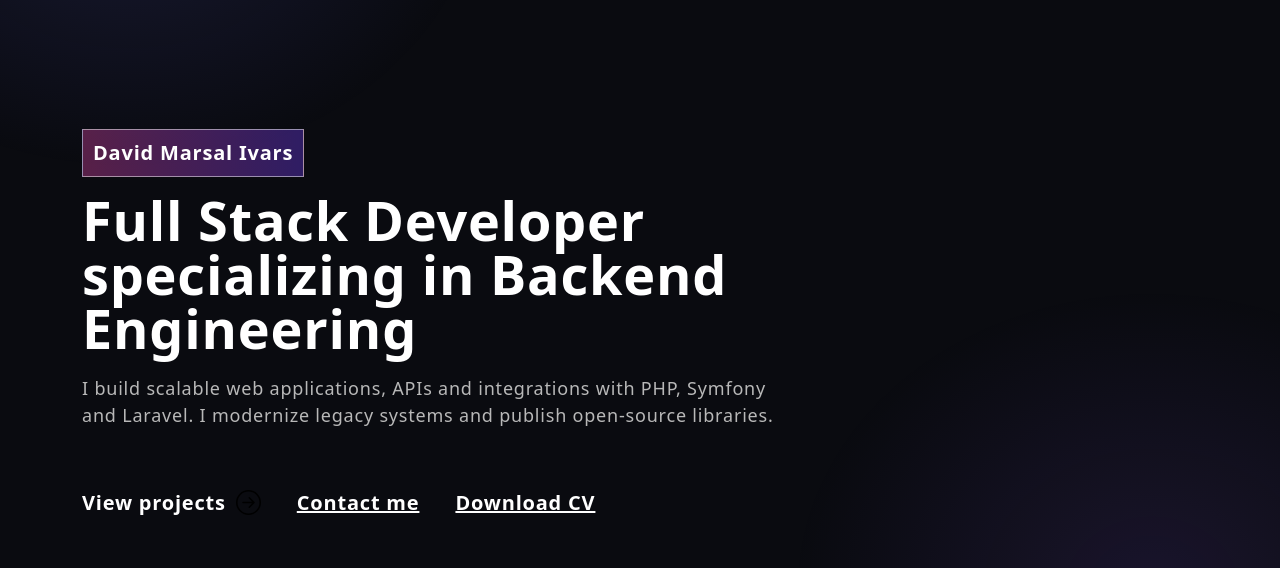
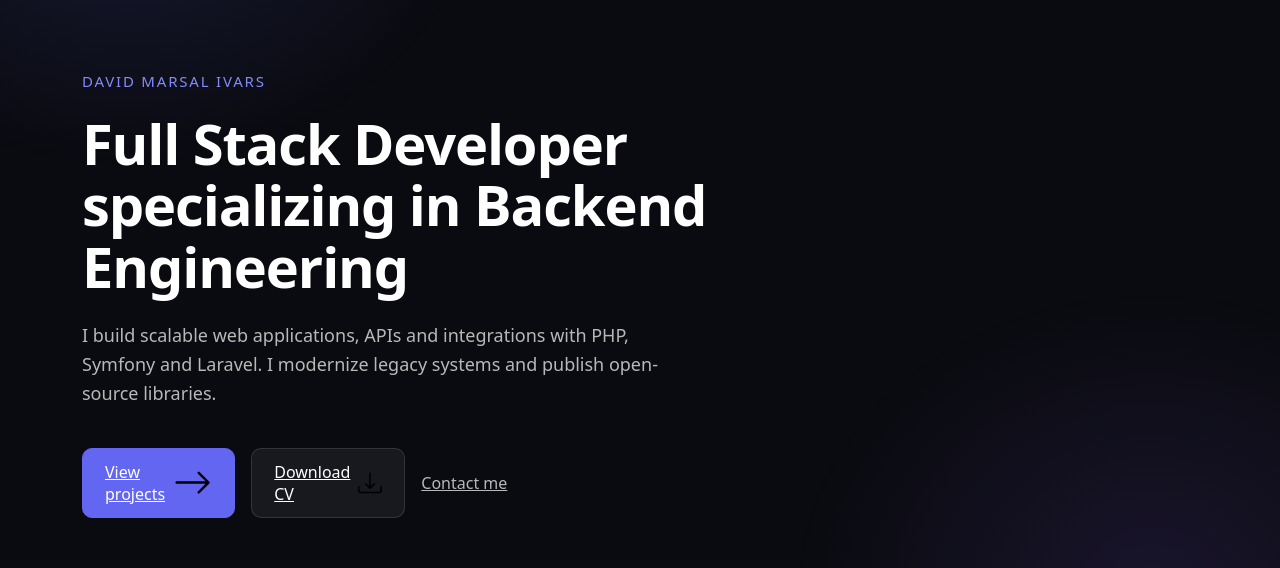
Before and after one commit to dmarsal90/react-portfolio, a React (Vite) app: page / in a window 1280 px wide. Shown: the part 131-699 px from the top of the page. Built offline with nearby package versions, Linux system fonts and the light colour scheme; no server answers.

Commit message:
feat: text-only hero with a primary button, a CV download button and a contact link

```diff
--- a/src/App.css
+++ b/src/App.css
@@ -254,65 +254,29 @@ nav.navbar .navbar-toggler[aria-expanded="true"] .navbar-toggler-icon {
 
 /************ Banner Css ************/
 .banner {
-  margin-top: 0;
-  padding: 260px 0 100px 0;
+  padding: 200px 0 100px;
 }
 .banner .tagline {
-  font-weight: 700;
-  letter-spacing: 0.8px;
-  padding: 8px 10px;
-  background: linear-gradient(90.21deg, rgba(170, 54, 124, 0.5) -5.91%, rgba(74, 47, 189, 0.5) 111.58%);
-  border: 1px solid rgba(255, 255, 255, 0.5);
-  font-size: 20px;
-  margin-bottom: 16px;
   display: inline-block;
+  margin-bottom: 20px;
+  color: #818cf8;
+  font-size: 15px;
+  font-weight: 500;
+  letter-spacing: 0.12em;
+  text-transform: uppercase;
 }
 .banner h1 {
-  font-size: 54px;
-  font-weight: 700;
-  letter-spacing: 0.8px;
-  line-height: 1;
-  margin-bottom: 20px;
-  display: block;
+  margin-bottom: 24px;
+  font-size: clamp(2.25rem, 5vw, 3.5rem);
+  font-weight: 600;
+  letter-spacing: -0.02em;
+  line-height: 1.1;
 }
 .banner p {
-  color: #B8B8B8;
+  max-width: 60ch;
+  color: var(--muted);
   font-size: 18px;
-  letter-spacing: 0.8px;
-  line-height: 1.5em;
-  width: 96%;
-}
-.banner .connect-btn {
-  color: #fff;
-  font-weight: 700;
-  font-size: 20px;
-  letter-spacing: 0.8px;
-  display: flex;
-  text-decoration: none;
-  align-items: center;
-}
-.banner .connect-btn svg {
-  font-size: 25px;
-  margin-left: 10px;
-  transition: 0.3s ease-in-out;
-  line-height: 1;
-}
-.banner .connect-btn:hover svg {
-  margin-left: 25px;
-}
-.banner img {
-  animation: updown 3s linear infinite;
-}
-@keyframes updown {
-    0% {
-        transform: translateY(-20px);
-    }
-    50% {
-        transform: translateY(20px);
-    }
-    100% {
-        transform: translateY(-20px);
-    }
+  line-height: 1.6;
 }
 
 /************ Skills Css ************/
@@ -716,16 +680,30 @@ a:focus-visible, button:focus-visible, summary:focus-visible, input:focus-visibl
   display: flex;
   flex-wrap: wrap;
   align-items: center;
-  gap: 16px 36px;
-  margin-top: 60px;
+  gap: 12px 16px;
+  margin-top: 40px;
 }
-.banner .hero-link {
+.btn-solid, .btn-ghost {
+  display: inline-flex;
+  align-items: center;
+  gap: 8px;
+  padding: 12px 22px;
+  border-radius: 10px;
   color: #fff;
-  font-size: 20px;
-  font-weight: 700;
-  letter-spacing: 0.8px;
+  font-size: 16px;
+  font-weight: 500;
+  transition: 0.2s ease-in-out;
+}
+.btn-solid { background: var(--accent); border: 1px solid var(--accent); }
+.btn-solid:hover { background: #4f52d9; color: #fff; }
+.btn-ghost { background: rgb(255 255 255 / 0.06); border: 1px solid var(--glass-border); }
+.btn-ghost:hover { background: rgb(255 255 255 / 0.12); color: #fff; }
+.hero-link {
+  color: var(--muted);
+  font-size: 16px;
   text-decoration: underline;
 }
+.hero-link:hover { color: #fff; }
 
 /************ Case studies ************/
 .proj-badge {
--- a/src/sections/Hero.jsx
+++ b/src/sections/Hero.jsx
@@ -1,5 +1,5 @@
 import { Container, Row, Col } from "react-bootstrap";
-import { ArrowRightCircle } from "react-bootstrap-icons";
+import { ArrowRight, Download } from "react-bootstrap-icons";
 import TrackVisibility from "../components/TrackVisibility";
 import { useI18n } from "../i18n";
 
@@ -17,9 +17,9 @@ export const Hero = () => {
                   <h1>{t.hero.title}</h1>
                   <p>{t.hero.text}</p>
                   <div className="hero-actions">
-                    <a className="connect-btn" href="#projects">{t.hero.viewProjects} <ArrowRightCircle size={25} aria-hidden="true" /></a>
+                    <a className="btn-solid" href="#projects">{t.hero.viewProjects} <ArrowRight aria-hidden="true" /></a>
+                    <a className="btn-ghost" href={`/David_Marsal_Ivars_CV_${locale.toUpperCase()}.pdf`} download>{t.footer.cv} <Download aria-hidden="true" /></a>
                     <a className="hero-link" href="#connect">{t.hero.contact}</a>
-                    <a className="hero-link" href={`/David_Marsal_Ivars_CV_${locale.toUpperCase()}.pdf`} download>{t.footer.cv}</a>
                   </div>
                 </div>}
             </TrackVisibility>
```
